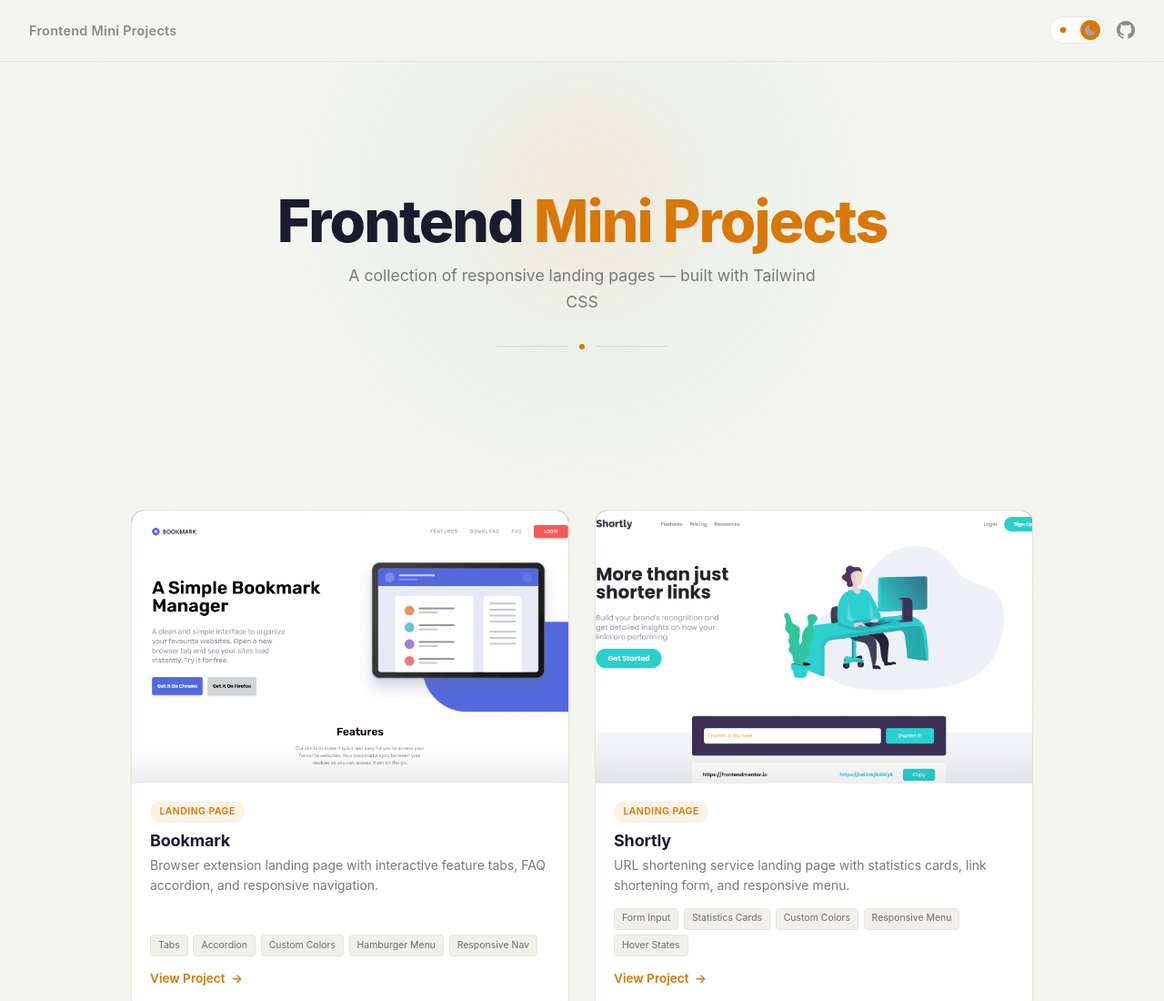
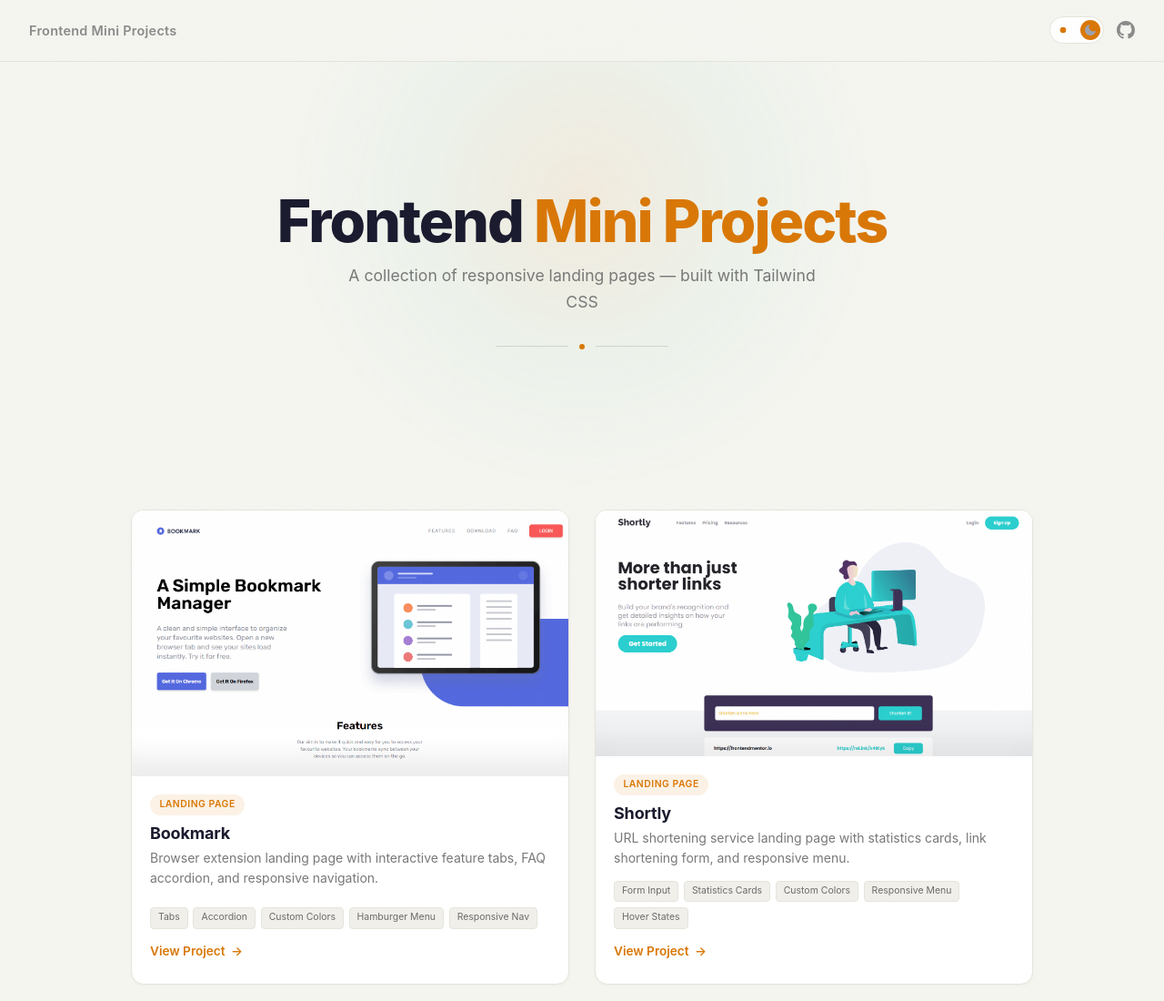
Before and after one commit to NourEldeenMahmoud/frontend-mini-projects, a plain HTML site: page index.html in a window 1280 px wide. Shown: the top 1100 px of the page at 91% size. Drawn offline with Linux system fonts and the light colour scheme.

Commit message:
Fix shortly image cropping (object-fit:contain), rewrite README with screenshots

```diff
--- a/index.html
+++ b/index.html
@@ -237,10 +237,10 @@
   }
   .card-img{
     width:100%;
-    aspect-ratio:16/10;
-    object-fit:cover;
+    aspect-ratio:auto;
+    object-fit:contain;
     display:block;
-    background:#1a1a2e;
+    background:var(--card-bg);
     position:relative;
     transition:transform .5s ease;
   }
@@ -248,6 +248,7 @@
   .card-img-wrapper{
     position:relative;
     overflow:hidden;
+    background:var(--card-bg);
   }
   .card-img-wrapper::after{
     content:'';
```
Also changed, not shown: Index Images/Bookmark.png (deleted), Index Images/Clipboard.png (deleted), Index Images/fylo.png (deleted), Index Images/loopstudios.png (deleted), Index Images/testimonialgrids.png (deleted), README.md.
